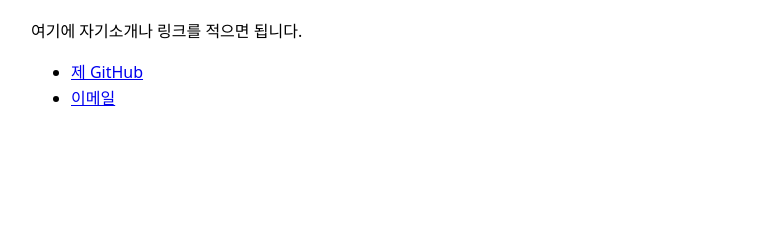
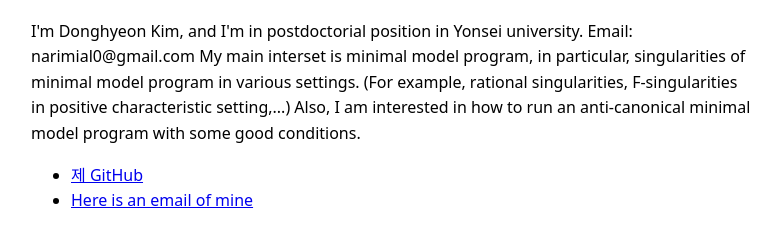
Before and after one commit to narimial0-dotcom/nari, a plain HTML site: page index.html in a window 1280 px wide. Shown: the part 94-338 px from the top of the page, without its empty margins (249-1029 px from the left). Drawn offline with Linux system fonts and the light colour scheme.

Commit message:
Update index.html

```diff
--- a/index.html
+++ b/index.html
@@ -2,16 +2,18 @@
 <html lang="ko">
   <head>
     <meta charset="utf-8" />
-    <title>안녕하세요! 제 홈페이지입니다</title>
+    <title></title>
     <meta name="viewport" content="width=device-width, initial-scale=1" />
     <style>body{font-family:system-ui,-apple-system,Segoe UI,Roboto,Arial,sans-serif;max-width:720px;margin:40px auto;padding:0 16px;line-height:1.6}</style>
   </head>
   <body>
     <h1>어서 오세요 👋</h1>
-    <p>여기에 자기소개나 링크를 적으면 됩니다.</p>
+    <p>I'm Donghyeon Kim, and I'm in postdoctorial position in Yonsei university.
+Email: narimial0@gmail.com
+My main interset is minimal model program, in particular, singularities of minimal model program in various settings. (For example, rational singularities, F-singularities in positive characteristic setting,...) Also, I am interested in how to run an anti-canonical minimal model program with some good conditions.</p>
     <ul>
       <li><a href="https://github.com">제 GitHub</a></li>
-      <li><a href="mailto:you@example.com">이메일</a></li>
+      <li><a href="mailto:narimial0@gmail.com">Here is an email of mine</a></li>
     </ul>
   </body>
 </html>
```
